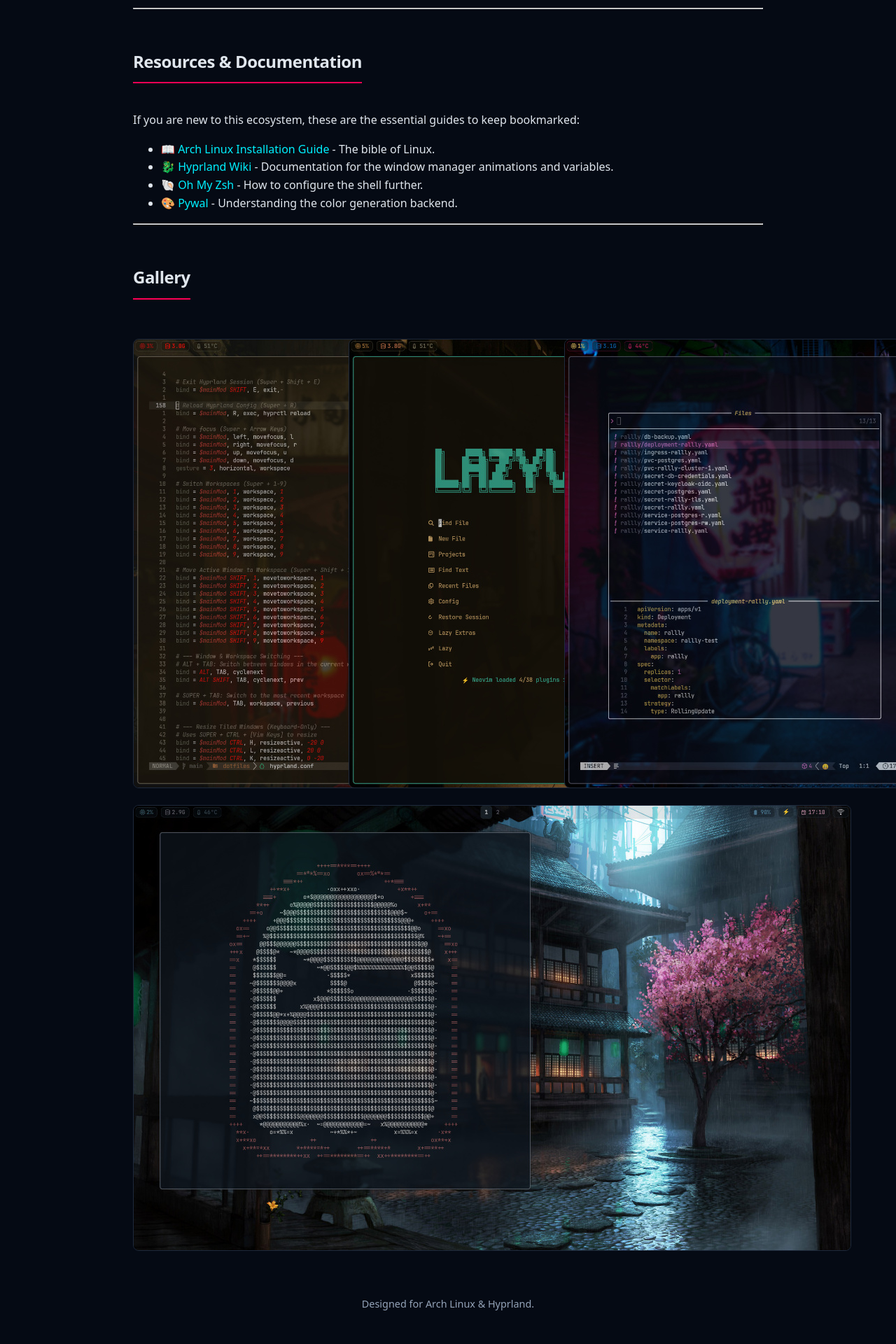
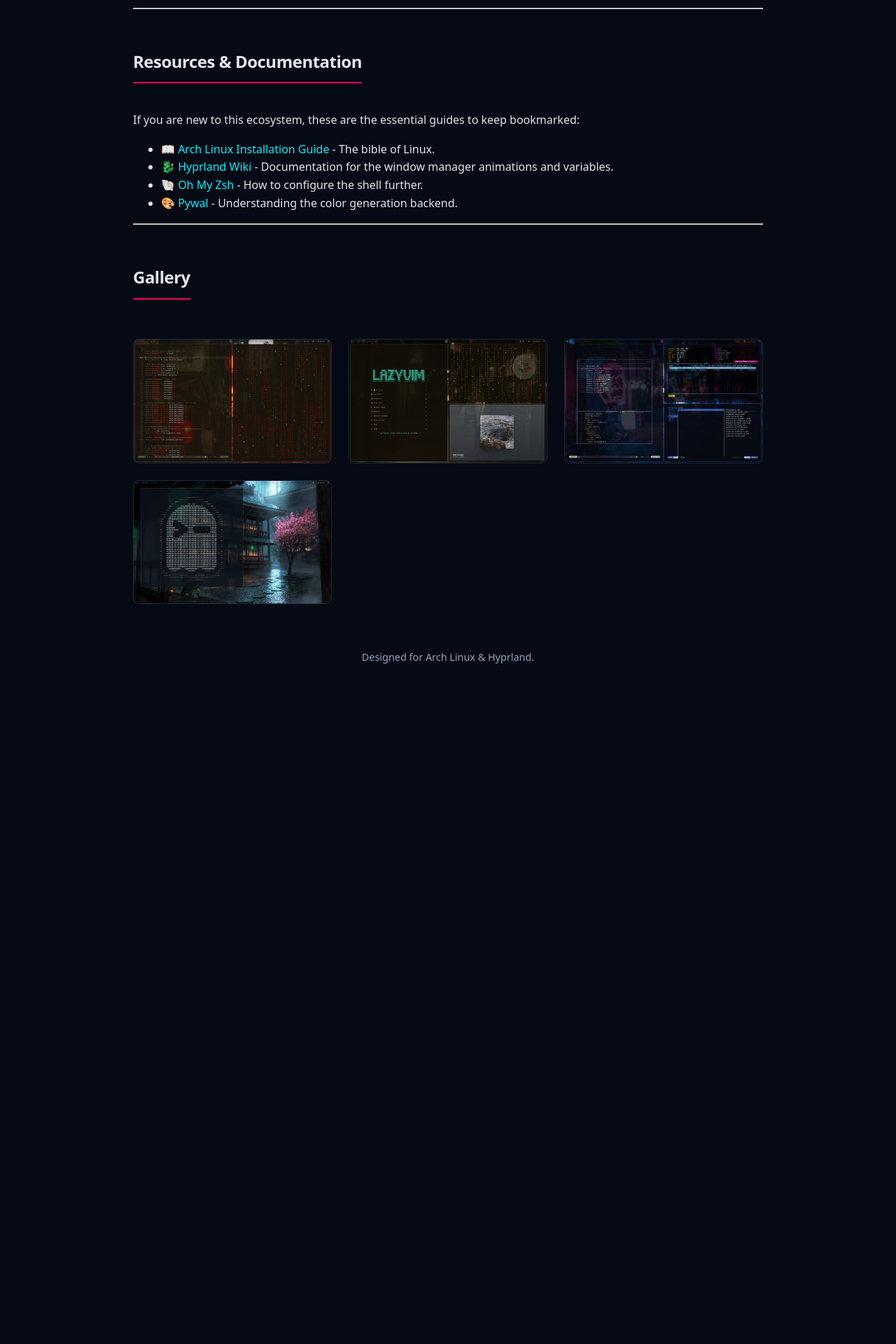
Before and after one commit to gab-dev-7/dotfiles, a Jekyll site: the page built from index.md, in a window 1280 px wide. Shown: the part 3970-5890 px from the top of the page at 70% size. Built offline with Jekyll 4.4.1, drawn with Linux system fonts in a browser that asks for light colours; after the commit the page ends 4966 px from its top, so only the background shows below that.

Commit message:
fix gallery image layout

```diff
--- a/assets/css/style.css
+++ b/assets/css/style.css
@@ -165,3 +165,12 @@ tr:last-child td {
 tr:hover {
     background: rgba(0, 240, 255, 0.05); /* Subtle cyan glow on hover */
 }
+
+/* --- Gallery Fix --- */
+/* Ensures screenshots fit perfectly in their grid cells */
+.grid img {
+    width: 100%;        /* Force image to fit container width */
+    height: auto;       /* Maintain aspect ratio */
+    display: block;     /* Remove extra space below image */
+    box-sizing: border-box; /* Keep borders inside the box */
+}
```
